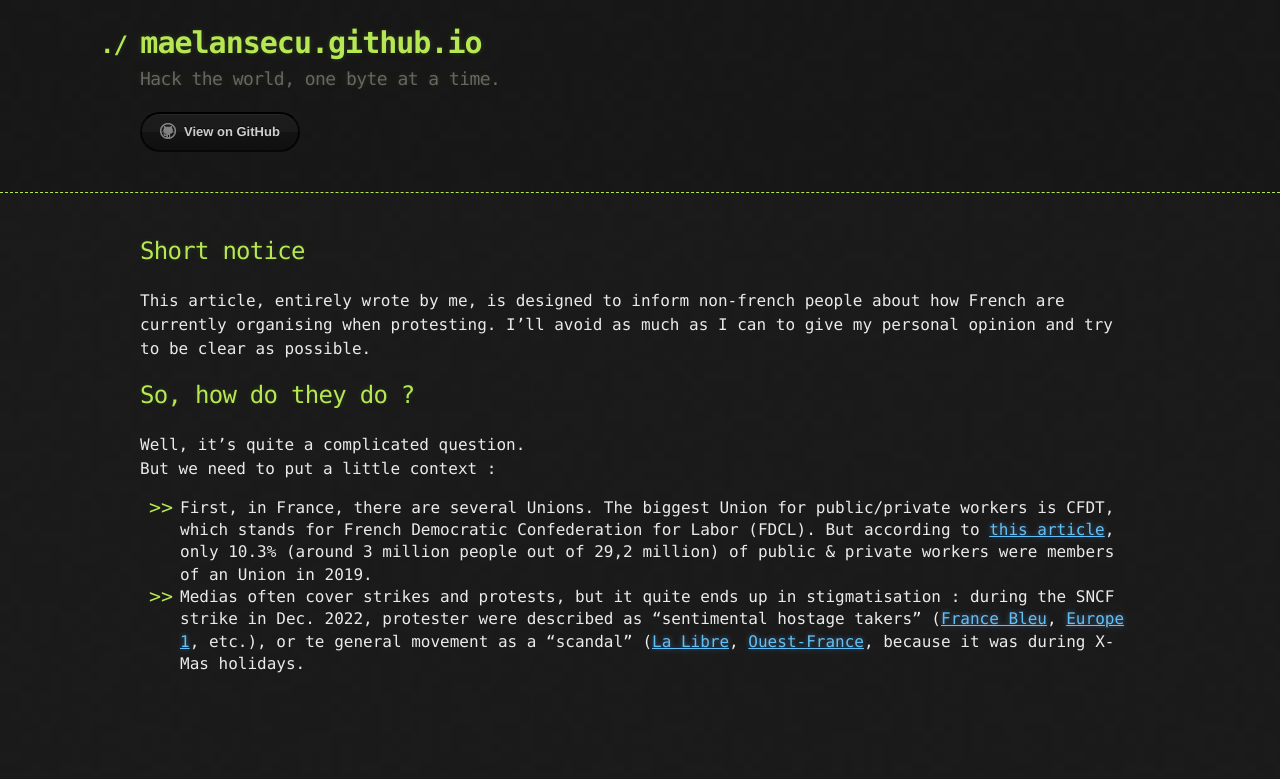
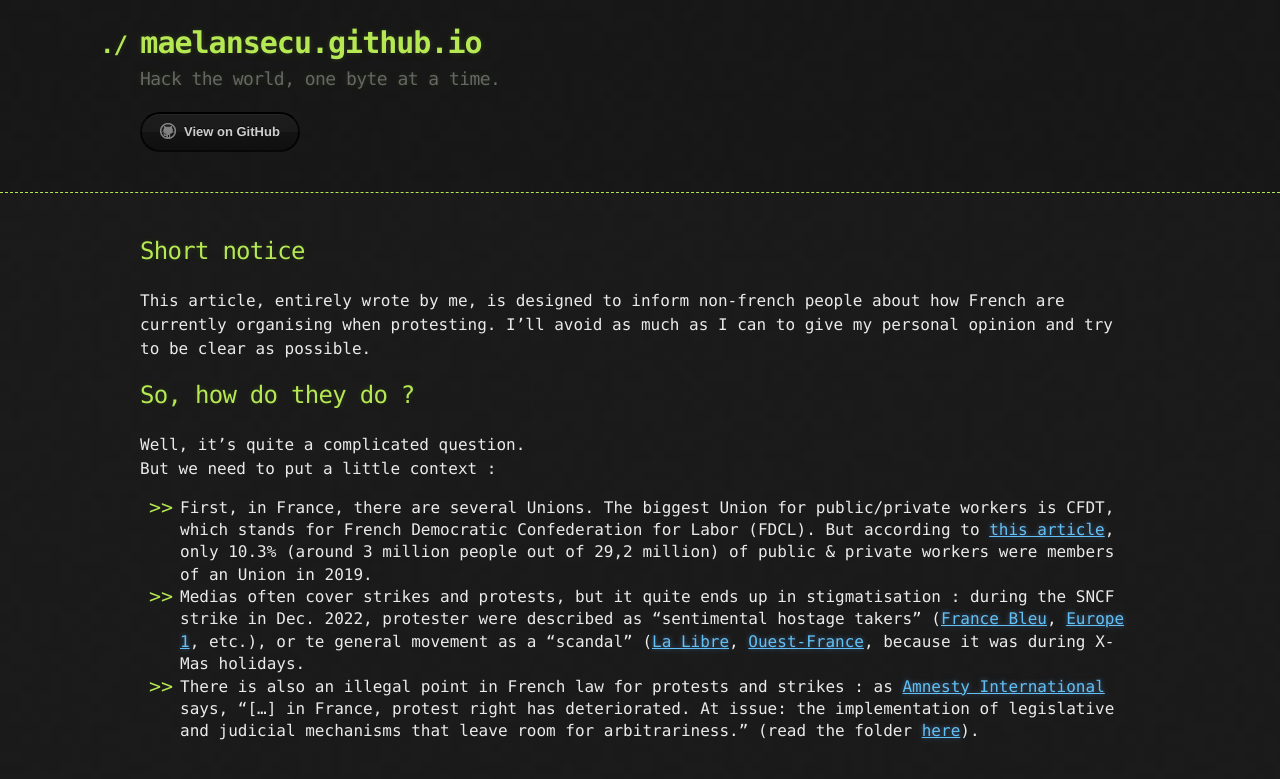
Before and after one commit to maelansecu/maelansecu.github.io, a Jekyll site: the page built from articles/how_do_french_protesters.md, in a window 1280 px wide. Shown: the top 779 px of the page. Built offline with Jekyll 4.4.1, drawn with Linux system fonts in a browser that asks for light colours; our own code applies the rules of GitHub Pages for plain Markdown files.

Commit message:
Update how_do_french_protesters.md

```diff
--- a/articles/how_do_french_protesters.md
+++ b/articles/how_do_french_protesters.md
@@ -13,3 +13,4 @@ Well, it's quite a complicated question. <br>
 But we need to put a little context : <br>
 - First, in France, there are several Unions. The biggest Union for public/private workers is CFDT, which stands for French Democratic Confederation for Labor (FDCL). But according to [this article](https://dares.travail-emploi.gouv.fr/donnees/la-syndicalisation), only 10.3% (around 3 million people out of 29,2 million) of public & private workers were members of an Union in 2019.
 - Medias often cover strikes and protests, but it quite ends up in stigmatisation : during the SNCF strike in Dec. 2022, protester were described as "sentimental hostage takers" ([France Bleu](https://www.francebleu.fr/infos/societe/c-est-une-prise-d-otage-la-greve-a-la-sncf-pour-le-week-end-de-noel-contrarient-les-mayennais-3921103), [Europe 1](https://www.europe1.fr/economie/edito-la-greve-a-la-sncf-une-prise-dotage-sociale-3926635), etc.), or te general movement as a "scandal" ([La Libre](https://www.lalibre.be/economie/entreprises-startup/2022/12/21/une-prise-dotage-un-scandale-vive-polemique-en-france-suite-a-lannulation-de-centaines-de-trains-sncf-lors-des-fetes-de-noel-UAEJVR24HZCG7OFKAWREW3EPVI/), [Ouest-France](https://www.ouest-france.fr/pays-de-la-loire/nantes-44000/greve-a-la-sncf-christelle-morancais-fustige-l-esprit-egoiste-de-ces-inconscients-4782f01c-8203-11ed-95d2-87cbdb857717), because it was during X-Mas holidays.
+- There is also an illegal point in French law for protests and strikes : as [Amnesty International](https://www.amnesty.org/fr/) says, "[...] in France, protest right has deteriorated. At issue: the implementation of legislative and judicial mechanisms that leave room for arbitrariness." (read the folder [here](https://www.amnesty.fr/dossiers/droit-de-manifester-en-france)).
```
